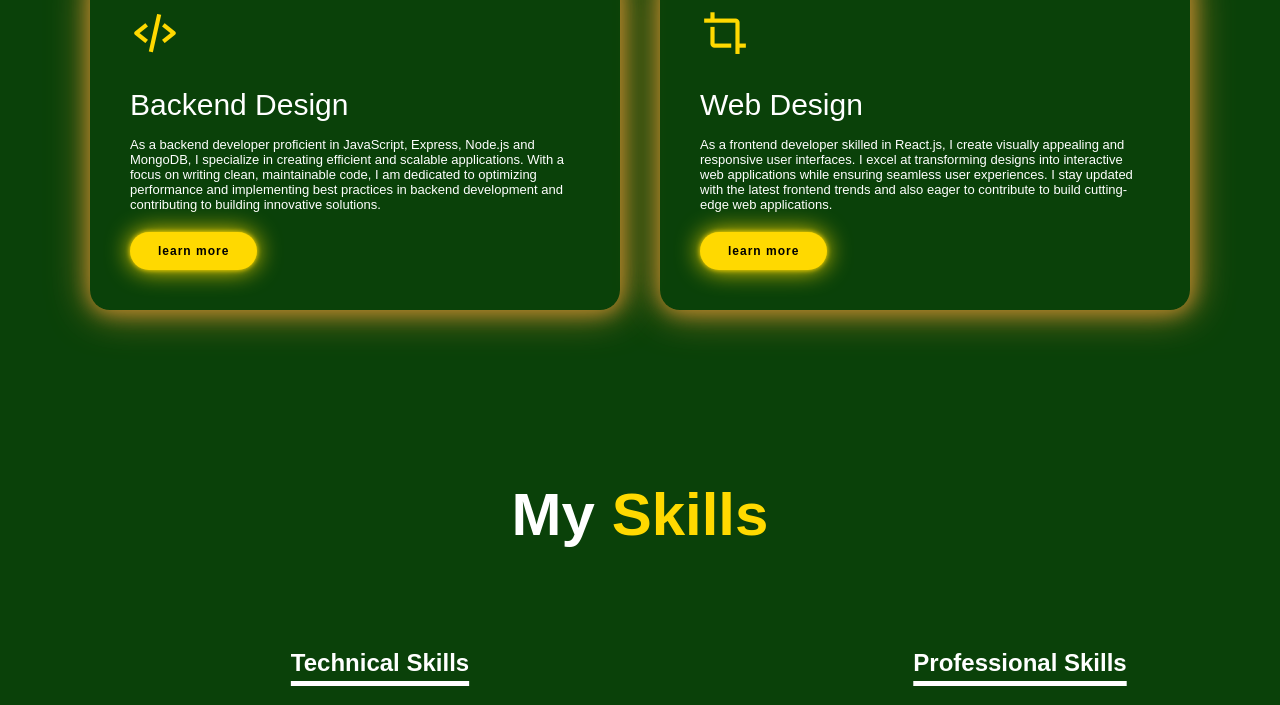
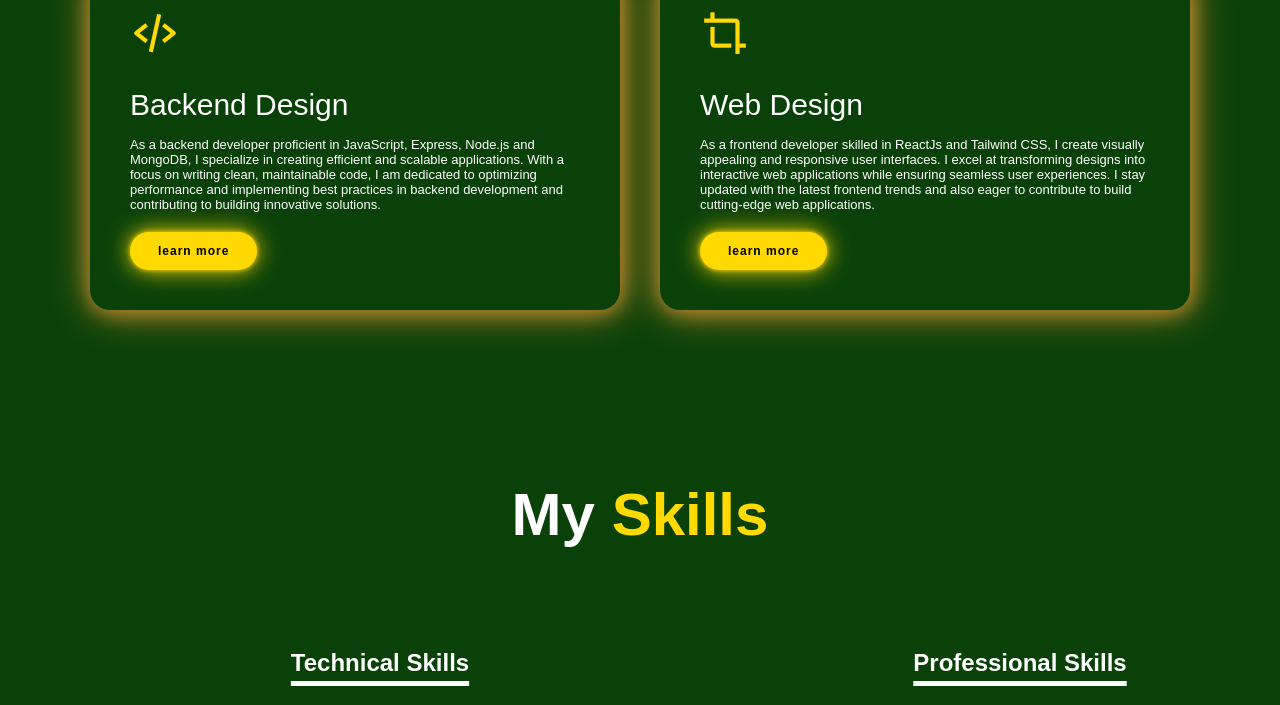
Before and after one commit to sumansaha11/portfolio1, a plain HTML site: page index.html in a window 1280 px wide. Shown: the part 1800-2505 px from the top of the page. Drawn offline with nearby package versions, Linux system fonts and the light colour scheme.

Commit message:
small fix

```diff
--- a/index.html
+++ b/index.html
@@ -84,7 +84,7 @@
                     <div>
                         <i class='bx bx-crop' style='color:rgb(255, 217, 0)'></i>
                         <h2>Web Design</h2>
-                        <p>As a frontend developer skilled in React.js, I create visually appealing and responsive user
+                        <p>As a frontend developer skilled in ReactJs and Tailwind CSS, I create visually appealing and responsive user
                             interfaces. I excel at transforming designs into interactive web applications while ensuring
                             seamless user experiences. I stay updated with the latest frontend trends and also eager to
                             contribute to build cutting-edge web applications.</p>
```
